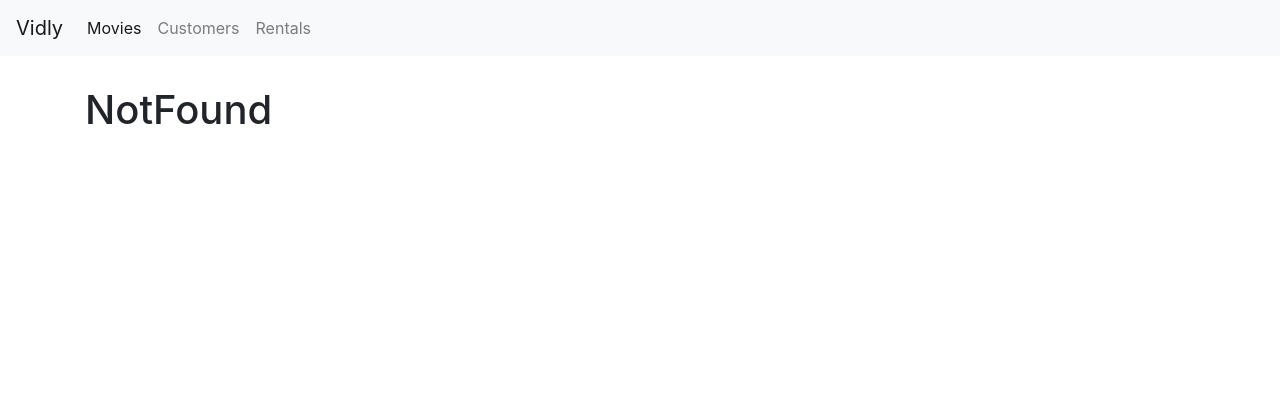
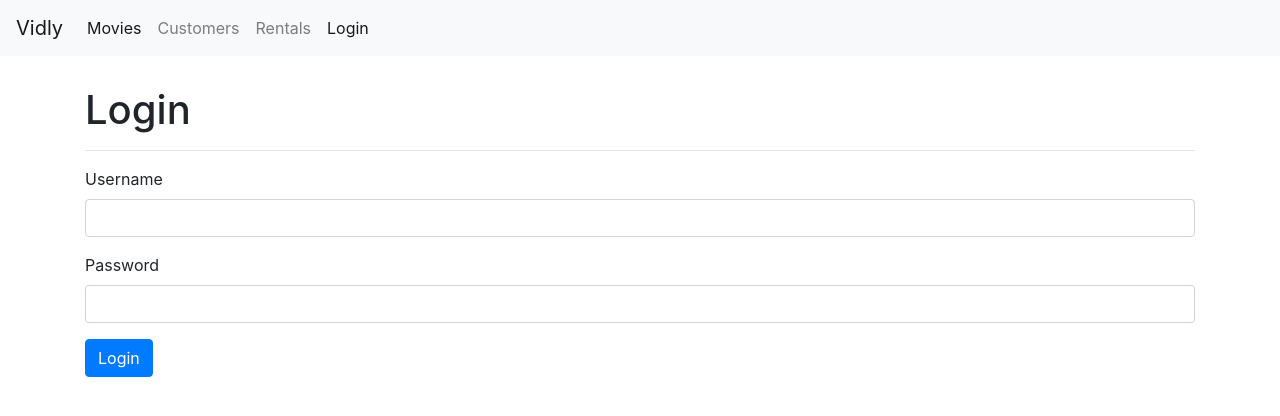
Before and after one commit to dkitaw/react-vidly, a React (Create React App) app: page /login in a window 1280 px wide. Before the commit this address led to /not-found. Shown: the top 416 px of the page. Built offline with nearby package versions, Linux system fonts and the light colour scheme.

Commit message:
Adding Login Form

```diff
--- a/src/App.js
+++ b/src/App.js
@@ -6,6 +6,7 @@
 import Rentals from './components/rentals';
 import NotFound from './components/notFound';
 import NavBar from './components/navBar';
+import LoginForm from './components/loginForm';
 import './App.css';
 
 class App extends Component {
@@ -15,6 +16,9 @@
         <NavBar />
         <main className="container">
             <Switch>
+              <Route
+                  path="/login"
+                  component={LoginForm} />
               <Route
                 path="/movies/:id"
                 component={MovieForm} />
--- /dev/null
+++ b/src/components/loginForm.jsx
@@ -0,0 +1,25 @@
+import React, { Component } from 'react';
+
+class LoginForm extends Component {
+    render() {
+        return (
+            <div>
+                <h1>Login</h1>
+                <hr/>
+                <form>
+                    <div className="form-group">
+                        <label htmlFor="username">Username</label>
+                        <input id="username" type="text" className="form-control"/>
+                    </div>
+                    <div className="form-group">
+                        <label htmlFor="password">Password</label>
+                        <input id="password" type="text" className="form-control"/>
+                    </div>
+                    <button className="btn btn-primary">Login</button>
+                </form>
+            </div>
+        );
+    }
+}
+
+export default LoginForm;
--- a/src/components/navBar.jsx
+++ b/src/components/navBar.jsx
@@ -27,6 +27,11 @@
                             Rentals
                         </NavLink>
                     </li>
+                    <li className="nav-item">
+                        <NavLink className="nav-link" to="/login">
+                            Login
+                        </NavLink>
+                    </li>
                 </ul>
             </div>
         </nav>
```
